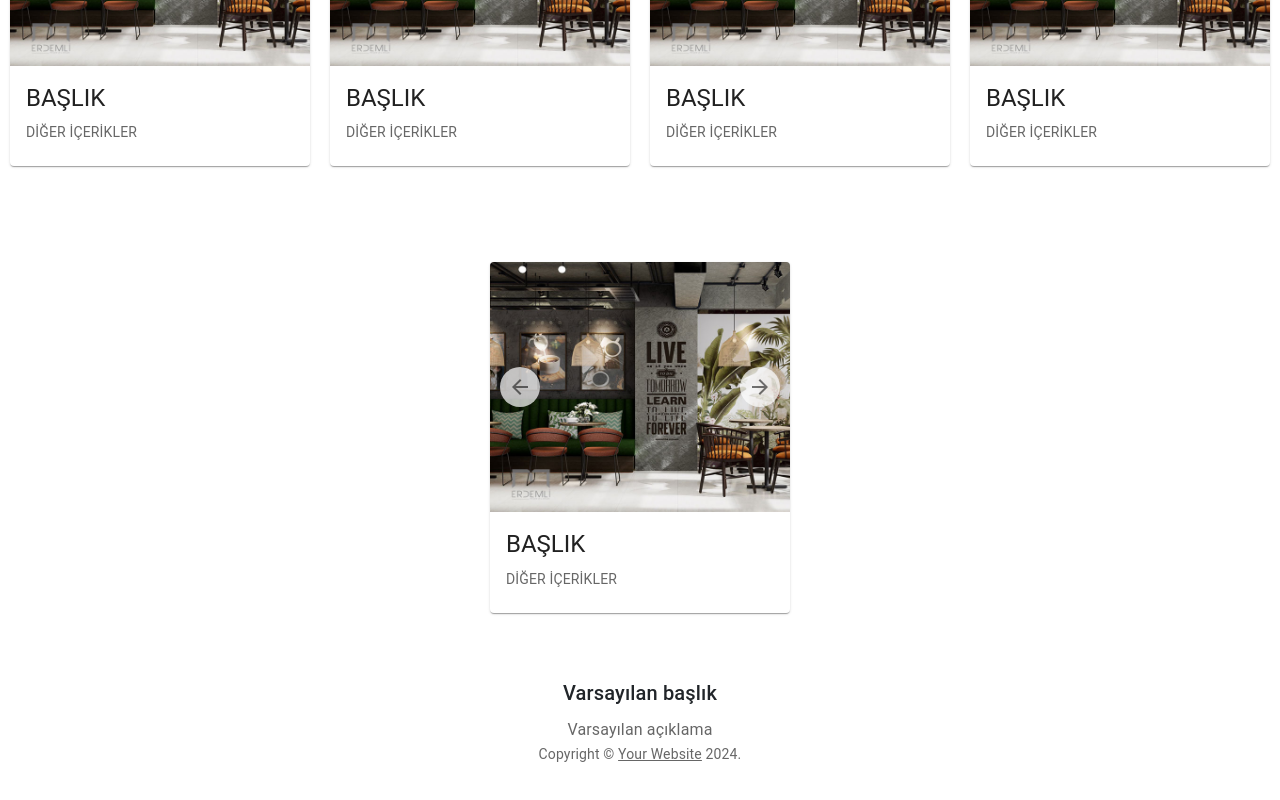
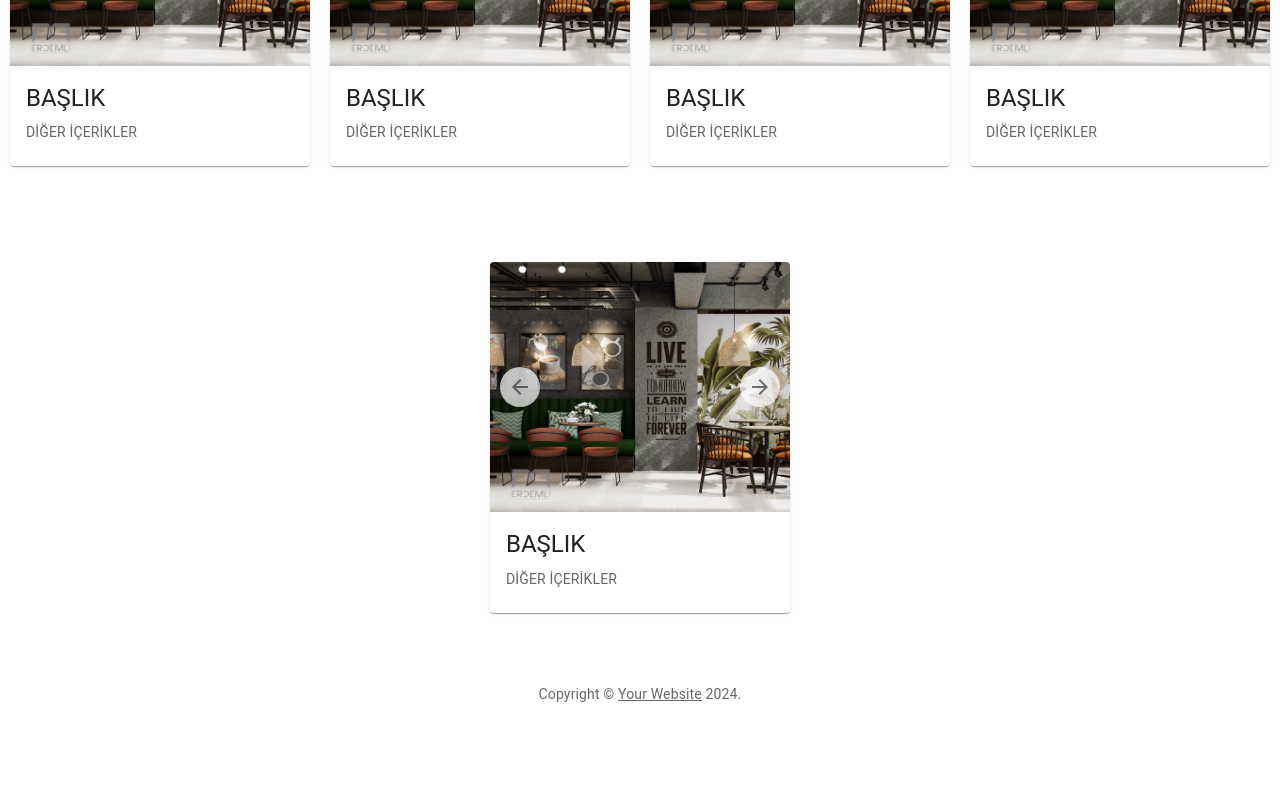
Before and after one commit to Sdztrk/Castign-App-Praktikum, a Next.js app: page / in a window 1280 px wide. Shown: the part 1691-2491 px from the top of the page. After the commit the page ends 2443 px from the top, so only its background shows below. Built offline with nearby package versions, Linux system fonts and the light colour scheme; no server answers.

Commit message:
next.js te yüklenen resimlerin yavaş gelmesinden kaynaklanan bir hata vardı priority propu  ile daha hızlı yükleniyor ve hata giderilmiş oluyor

```diff
--- a/component/layout/footer.js
+++ b/component/layout/footer.js
@@ -47,8 +47,8 @@ Footer.propTypes = {
 };
 
 Footer.defaultProps = {
-  description: "Varsayılan açıklama",
-  title: "Varsayılan başlık",
+  description: "",
+  title: "",
 };
 
 export default Footer;
--- a/pages/register.js
+++ b/pages/register.js
@@ -74,9 +74,9 @@ const Register = () => {
       <Grid container p={5} alignItems="center" justifyContent="center">
         <Grid item md={6} xl={6} display={{ xs: "none", sm: "block" }}>
           {personal ? (
-            <Image src={personalImg} height={550} />
+            <Image src={personalImg} height={550} alt="" priority />
           ) : (
-            <Image src={corporateImg} height={550} />
+            <Image src={corporateImg} height={550} alt="" priority />
           )}
         </Grid>
         <Grid item xl={4} xs={12} md={6}>
```
